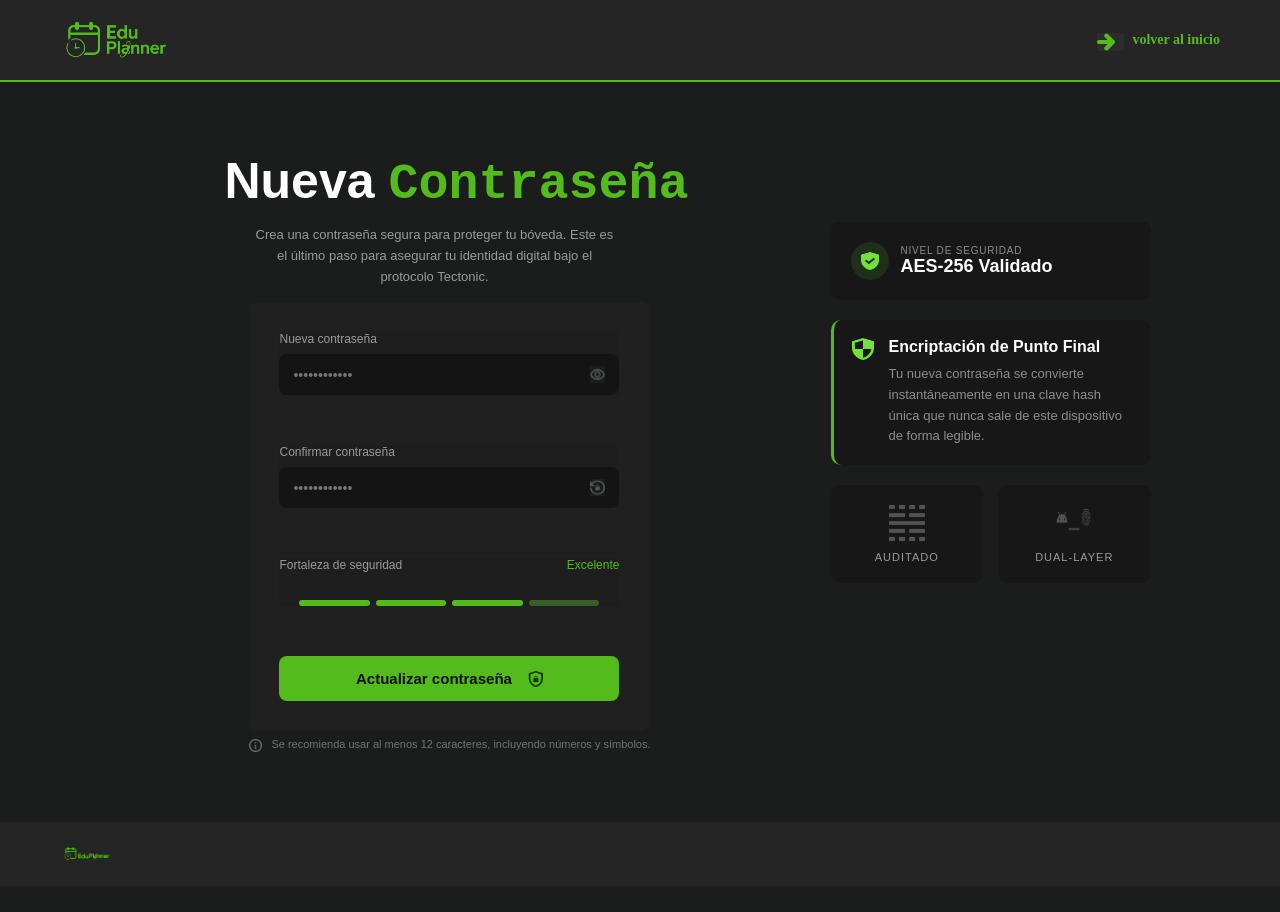
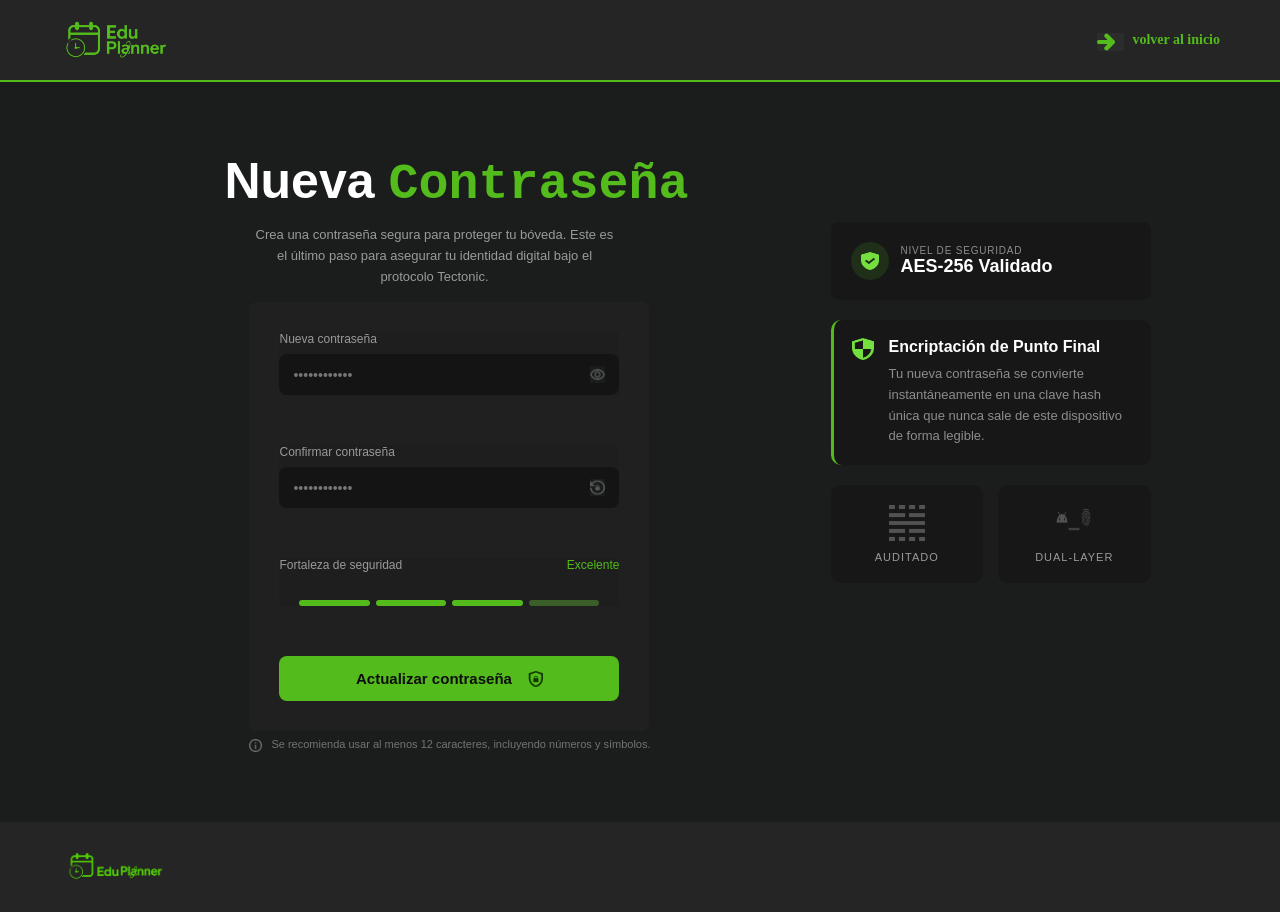
Before and after one commit to Stefani1113/EduPlanner, an Angular app in the folder ed-frontend/: page /auth in a window 1280 px wide. Before the commit the page ends 886 px from the top, so only its background shows below. Built offline with nearby package versions, Linux system fonts and the light colour scheme.

Commit message:
feat:agregar carpeta de la pagina de principal

```diff
--- a/ed-frontend/src/app/features/auth/pages/login/login.component.scss
+++ b/ed-frontend/src/app/features/auth/pages/login/login.component.scss
@@ -394,7 +394,7 @@ padding: 20px 60px;
 
 .logo-footer img {
   background: #252525;
-  height: 24px;
+  height: 50px;
   display: block;
 }
 
```
Also changed, not shown: ed-frontend/src/app/features/auth/pages/principal/principal.component.html (added), ed-frontend/src/app/features/auth/pages/principal/principal.component.scss (added), ed-frontend/src/app/features/auth/pages/principal/principal.component.ts (added).
